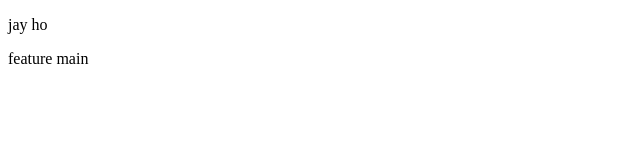
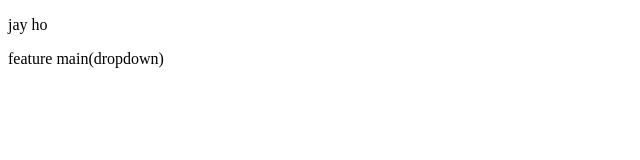
Before and after one commit to 382350/localrepo, a plain HTML site: page index.html in a window 1280 px wide. Shown: the full height of the page, 0-640 px from the left. Drawn offline with Linux system fonts and the light colour scheme.

```diff
--- a/index.html
+++ b/index.html
@@ -7,7 +7,7 @@
 </head>
 <body>
     <p>jay ho</p>
-    <p>feature main</p>
+    <p>feature main(dropdown)</p>
 
 </body>
 </html>
```
